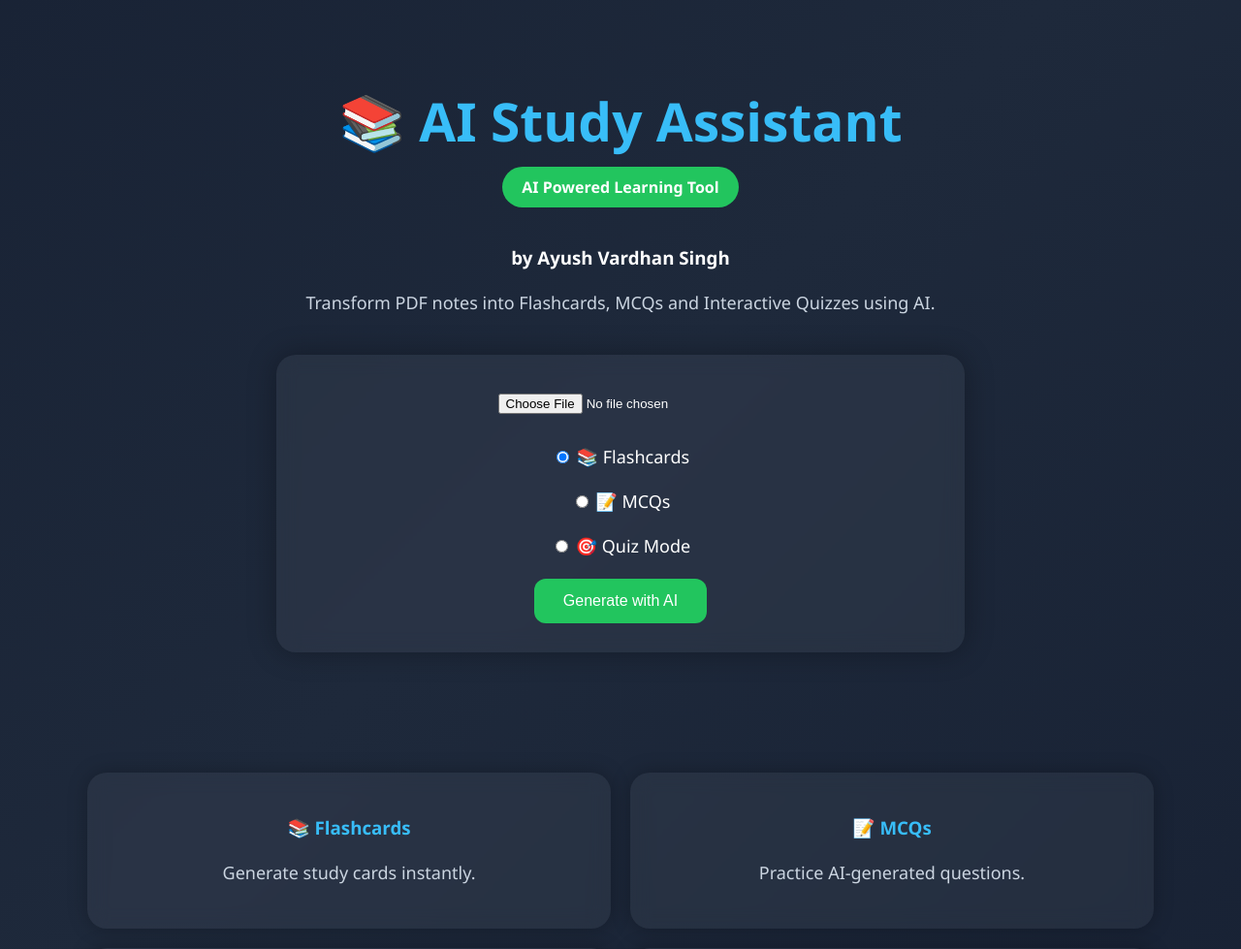
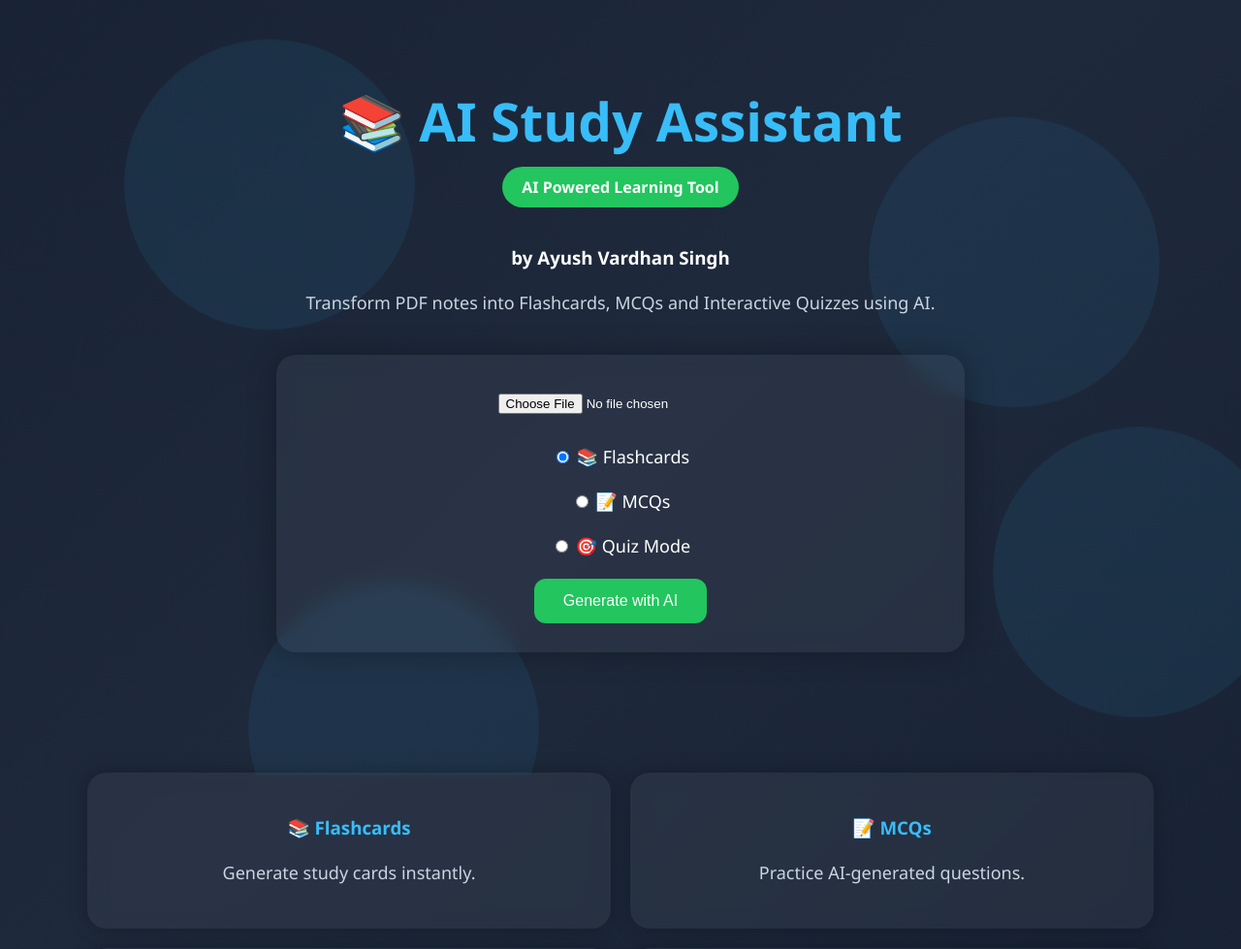
Before and after one commit to AyushVardhanOG/AI-Flashcard-Generator, a Flask app: page / in a window 1280 px wide. Shown: the top 979 px of the page at 97% size. Run offline with Flask 3, Linux system fonts and the light colour scheme.

Commit message:
Added animated background

```diff
--- a/static/style.css
+++ b/static/style.css
@@ -258,3 +258,59 @@ body{
 .option-box:hover{
     background:rgba(255,255,255,0.1);
 }
+.background{
+    position:fixed;
+    top:0;
+    left:0;
+    width:100%;
+    height:100%;
+    overflow:hidden;
+    z-index:-1;
+}
+
+.background span{
+    position:absolute;
+    display:block;
+    width:300px;
+    height:300px;
+    border-radius:50%;
+
+    background:rgba(56,189,248,0.08);
+
+    animation:float 20s linear infinite;
+}
+
+.background span:nth-child(1){
+    top:10%;
+    left:10%;
+}
+
+.background span:nth-child(2){
+    top:60%;
+    left:80%;
+}
+
+.background span:nth-child(3){
+    top:80%;
+    left:20%;
+}
+
+.background span:nth-child(4){
+    top:20%;
+    left:70%;
+}
+
+@keyframes float{
+
+    0%{
+        transform:translateY(0px);
+    }
+
+    50%{
+        transform:translateY(-60px);
+    }
+
+    100%{
+        transform:translateY(0px);
+    }
+}
--- a/templates/index.html
+++ b/templates/index.html
@@ -6,10 +6,17 @@
     <link rel="stylesheet"
           href="{{ url_for('static', filename='style.css') }}">
 </head>
+
+
+<div class="container">
 <body>
 
-<div class="container">
-
+<div class="background">
+    <span></span>
+    <span></span>
+    <span></span>
+    <span></span>
+</div>
     <h1>📚 AI Study Assistant</h1>
 
 <div class="badge">
```
